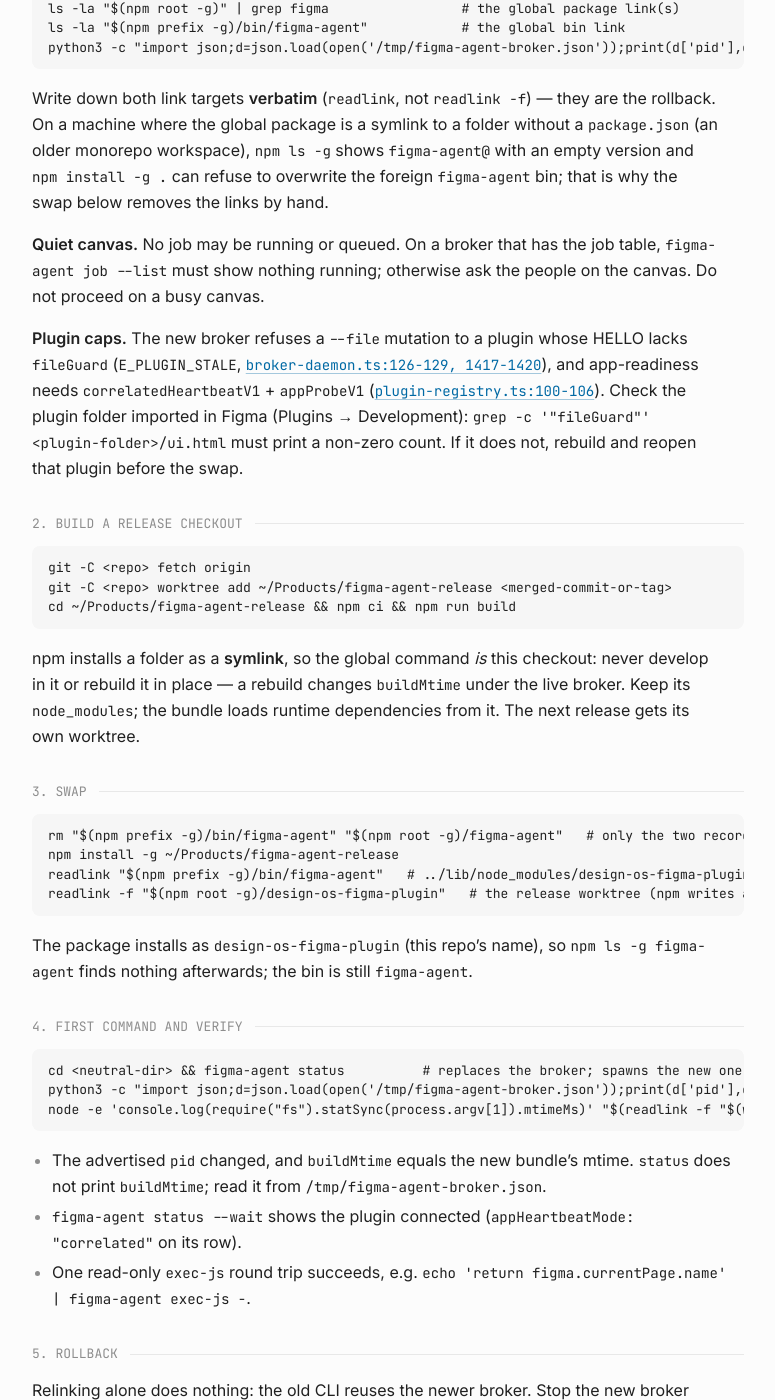
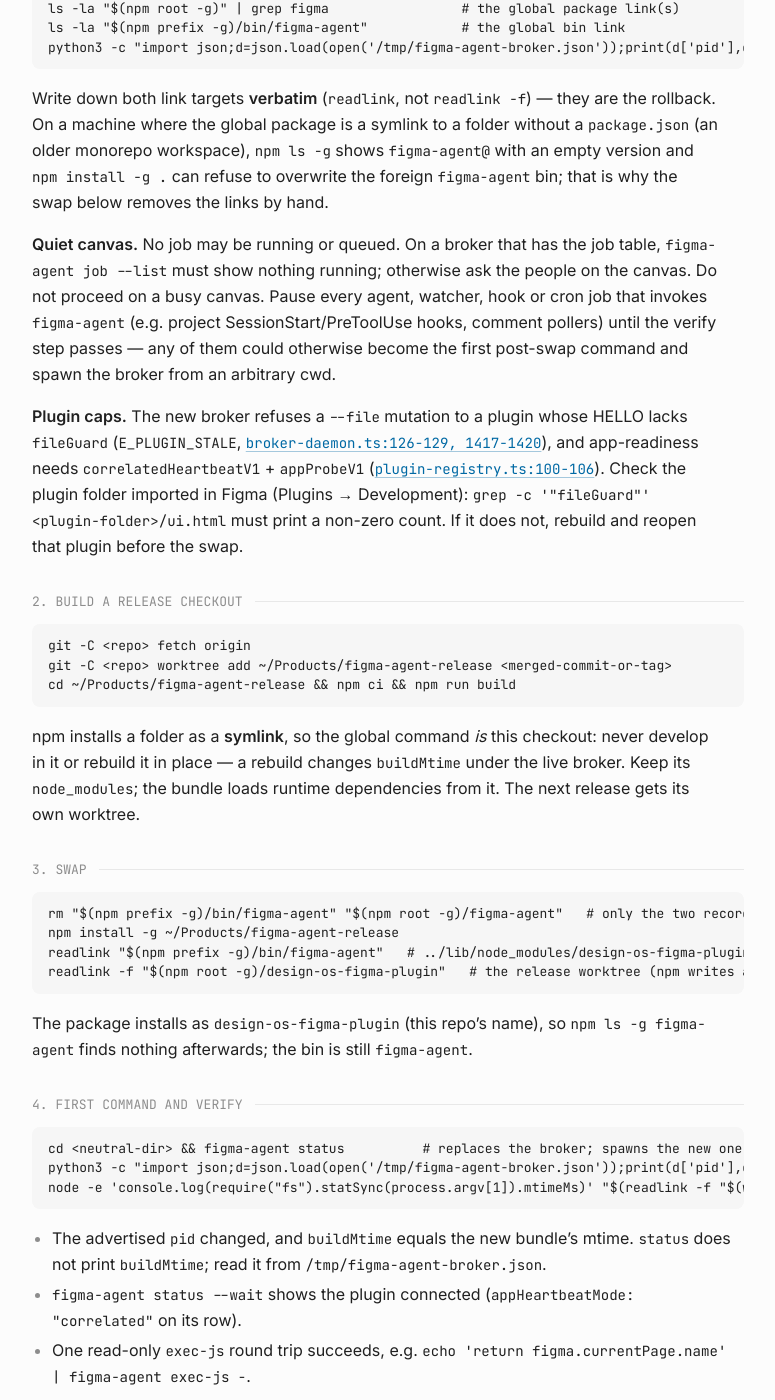
Before and after one commit to jangtrinh/design-os-figma-plugin, a Jekyll site: the page built from docs/operations.md, in a window 1280 px wide and 1400 px high, scrolled down 4963 px. Shown: the whole window, without its empty margins (252-1027 px from the left). Built offline with Jekyll 4.4.1, drawn with Linux system fonts in a browser that asks for light colours; our own code applies the rules of GitHub Pages for plain Markdown files; some of the changed text lies outside the part shown.

Commit message:
docs(operations): require a quiet canvas before rollback and pause agents and hooks around the swap

````diff
--- a/docs/operations.md
+++ b/docs/operations.md
@@ -193,6 +193,9 @@
 
 **Quiet canvas.** No job may be running or queued. On a broker that has the job table, `figma-agent job
 --list` must show nothing running; otherwise ask the people on the canvas. Do not proceed on a busy canvas.
+Pause every agent, watcher, hook or cron job that invokes `figma-agent` (e.g. project SessionStart/PreToolUse
+hooks, comment pollers) until the verify step passes — any of them could otherwise become the first post-swap
+command and spawn the broker from an arbitrary cwd.
 
 **Plugin caps.** The new broker refuses a `--file` mutation to a plugin whose HELLO lacks `fileGuard`
 (`E_PLUGIN_STALE`, [`broker-daemon.ts:126-129, 1417-1420`](../cli/src/transport/broker-daemon.ts)), and
@@ -241,6 +244,9 @@
 ### 5. Rollback
 
 Relinking alone does nothing: the old CLI reuses the newer broker. Stop the new broker explicitly.
+
+Quiet canvas first, as in step 1: no job running (`figma-agent job --list` on the new broker), because killing
+the broker mid-job loses the reply.
 
 ```sh
 rm "$(npm prefix -g)/bin/figma-agent" "$(npm root -g)/design-os-figma-plugin"
````
